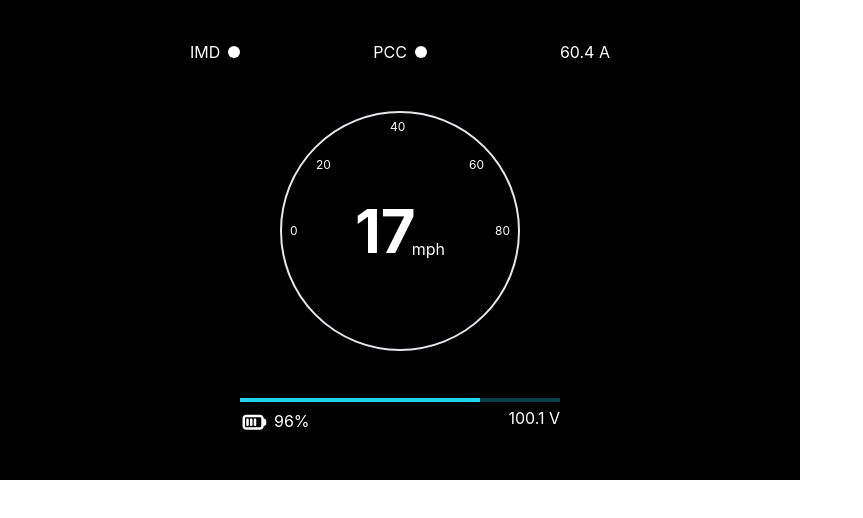
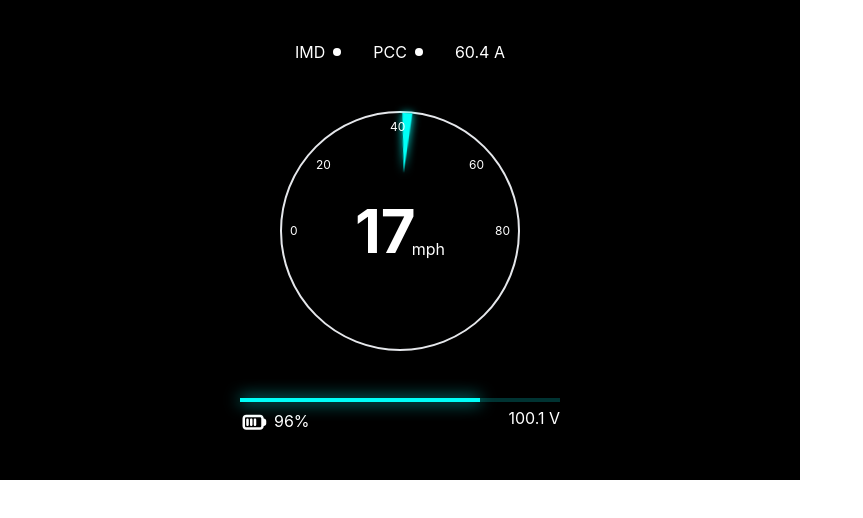
Before and after one commit to Tyler1370/embedded_dash, a React (Create React App) app: page / in a window 1280 px wide. Shown: the top 518 px of the page, without its empty margins (0-863 px from the left). Built offline with nearby package versions, Linux system fonts and the light colour scheme.

Commit message:
mph needle

```diff
--- a/src/App.css
+++ b/src/App.css
@@ -146,3 +146,26 @@
   height: 30px;
   background-color: red;
 }
+
+.needle {
+  position: absolute;
+  top: 113px;
+  left: 0;
+  width: 118px;
+  height: 0;
+  margin-right: 20px;
+  border-left: 60px solid #00fff7;
+  border-top: 5px solid transparent;
+  border-bottom: 5px solid transparent; /* Adjust color as needed */
+  transform-origin: right;
+  animation: rotateAnimation 1s infinite linear alternate;
+}
+
+@keyframes rotateAnimation {
+  from {
+    transform: rotate(0deg);
+  }
+  to {
+    transform: rotate(180deg);
+  }
+}
--- a/src/App.js
+++ b/src/App.js
@@ -10,14 +10,14 @@ function App() {
   return (
     <div className="flex flex-col justify-between items-center text-center w-[800px] h-[480px] p-10 bg-black text-white ">
       {/* header */}
-      <div className="flex flex-row justify-between items-center w-full px-[150px]">
+      <div className="flex flex-row justify-between items-center w-fit gap-8">
         <div className="flex flex-row justify-center items-center gap-2">
           <p className="">IMD</p>
-          <div className="w-3 h-3 rounded-full bg-white"></div>
+          <div className="w-2 h-2 rounded-full bg-white"></div>
         </div>
         <div className="flex flex-row justify-center items-center gap-2">
           <p className="">PCC</p>
-          <div className="w-3 h-3 rounded-full bg-white"></div>
+          <div className="w-2 h-2 rounded-full bg-white"></div>
         </div>
         <div>
           <p className="">60.4 A</p>
@@ -26,18 +26,21 @@ function App() {
       {/* speed */}
       <div className="relative flex flex-col gap-5 border-solid border-2 rounded-full w-60 h-60 justify-center items-center">
         {/* <div className="absolute"> */}
-        <p className="absolute left-2 text-xs text-center">0</p>
-        <p className="absolute left-[34px] top-[44px] text-xs text-center">
+        <p className="absolute left-2 text-xs text-center z-10">0</p>
+        <p className="absolute left-[34px] top-[44px] text-xs text-center z-10">
           20
         </p>
-        <p className="absolute left-[108px] top-[6px] text-xs text-center">
+        <p className="absolute left-[108px] top-[6px] text-xs text-center z-10">
           40
         </p>
-        <p className="absolute right-[34px] top-[44px] text-xs text-center">
+        <p className="absolute right-[34px] top-[44px] text-xs text-center z-10">
           60
         </p>
-        <p className="absolute right-2 text-xs text-center">80</p>
-        {/* </div> */}
+        <p className="absolute right-2 text-xs text-center z-10">80</p>
+        {/* <div className="absolute left-0 bg-green-200 w-1 h-1 border-l-1 border-solid border-transparent"></div> */}
+        <div className="w-full h-full">
+          <div className="needle z-0 drop-shadow-[0_0px_4px_#00FFF7]"></div>
+        </div>
         <div className="absolute flex flex-row items-end">
           <p className="text-6xl font-bold">17</p>
           <p className="text-base -ml-1">mph</p>
@@ -46,9 +49,9 @@ function App() {
       {/* footer */}
       <div className="flex flex-col justify-between w-fit">
         {/* energy bar */}
-        <div className="w-80 h-1 bg-cyan-400 bg-opacity-30 ">
+        <div className="w-80 h-1 bg-[#00FFF7] bg-opacity-20 ">
           <div
-            className="h-1 bg-cyan-400 shadow-2xl shadow-cyan-400"
+            className="h-1 bg-[#00FFF7] drop-shadow-[0_0px_8px_#00FFF7] shadow-cyan-400"
             style={{ width: `${(energy / 100) * 320}px` }}
           ></div>
         </div>
```
